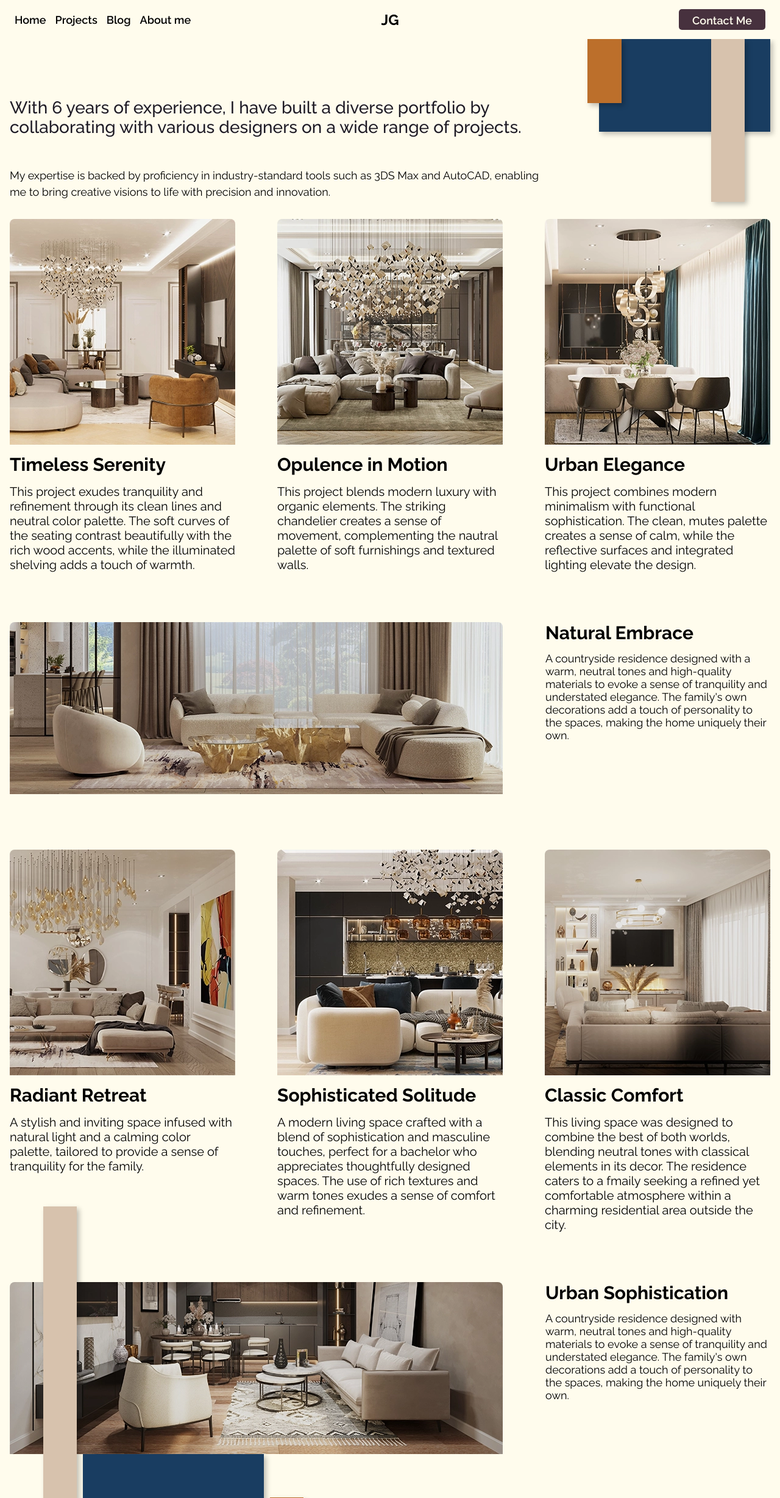
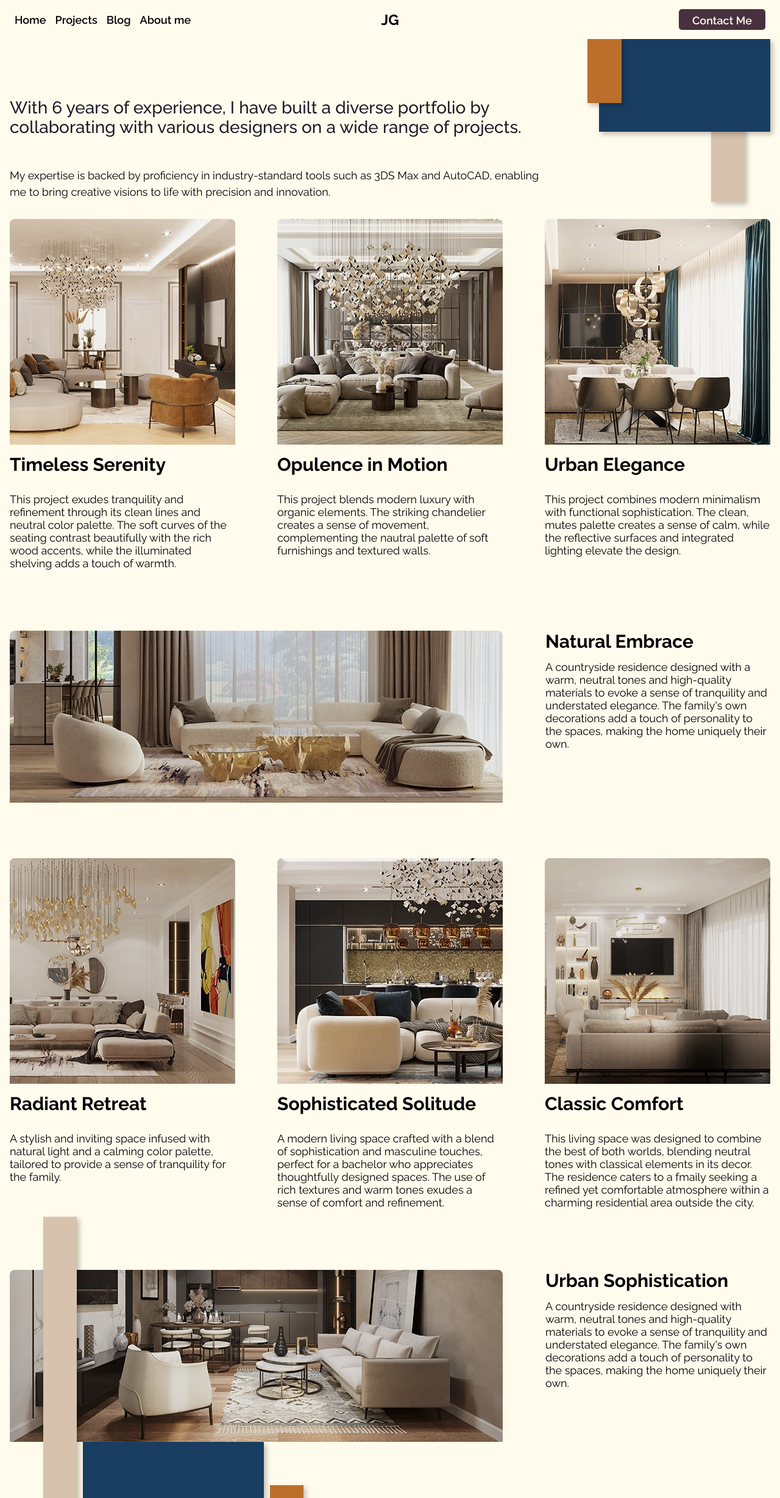
Before and after one commit to Laelys/portofolio_project, a React (Vite) app: page /projects in a window 1280 px wide. Shown: the top 2456 px of the page at 61% size. Built offline with nearby package versions, Linux system fonts and the light colour scheme.

Commit message:
optimised the CSS for projectscomponent

```diff
--- a/src/styling/projects.css
+++ b/src/styling/projects.css
@@ -11,8 +11,7 @@
   display: flex;
   flex-direction: column;
   margin: 0 auto;
-  padding: 0 96px;
-  padding-bottom: 140px;
+  padding: 0 96px 140px;
   box-sizing: border-box;
   align-items: flex-start;
   position: relative;
@@ -23,10 +22,10 @@
   font-weight: 500;
   font-size: 28px;
   color: #1e1b26;
-  margin-top: 97px;
-  margin-bottom: 0;
+  margin: 97px 0 0 0;
   line-height: 32px;
 }
+
 .projects {
   font-size: 18px;
   text-align: center;
@@ -44,8 +43,7 @@
 .projects__description {
   font-size: 18px;
   font-weight: 400;
-  margin-top: 49px;
-  margin-bottom: 31px;
+  margin: 49px 0 31px 0;
   line-height: 27px;
 }
 
@@ -65,16 +63,18 @@
   border-radius: 8px 8px 0 0;
 }
 
-.project__card__title {
+.project__card__title,
+.project__card__horizontal__title {
   font-weight: 700;
   font-size: 30px;
   margin: 0;
 }
 
-.project__card__description {
-  font-size: 20px;
+.project__card__description,
+.project__card__horizontal__description {
+  font-size: 18px;
   font-weight: 400;
-  margin: 0;
+  margin-top: 14px;
 }
 
 .projects__row {
@@ -86,7 +86,6 @@
 
 .project__card__horizontal {
   width: 100%;
-
   display: flex;
   flex-direction: row;
   align-items: flex-start;
@@ -108,88 +107,73 @@
   justify-content: center;
 }
 
-.project__card__horizontal__title {
-  font-weight: 700;
-  font-size: 30px;
-  margin: 0;
+.projects__graphics {
+  position: absolute;
+  right: 0;
+  top: 0;
 }
 
-.project__card__horizontal__description {
-  font-size: 18px;
-  font-weight: 400;
-  margin-top: 14px;
-}
-
-.projects__graphics {
+.projects__rectangle__first,
+.projects__rectangle__second,
+.projects__rectangle__third {
   position: absolute;
-  right: 0px;
-  top: 0px;
+  box-shadow: 4px 4px 8px 0px #00000040;
+  z-index: 1;
 }
 
 .projects__rectangle__first {
-  position: absolute;
   right: 138px;
   width: 55px;
   height: 267px;
   background-color: #d7c2ad;
+}
+
+.projects__rectangle__second {
+  right: 96px;
+  width: 281px;
+  height: 152px;
+  background-color: #193d61;
+}
+
+.projects__rectangle__third {
+  right: 340px;
+  width: 56px;
+  height: 105px;
+  background-color: #bc6f2b;
+}
+
+.projects__graphics__bottom {
+  position: absolute;
+  left: 0;
+  bottom: 0;
+}
+
+.projects__rectangle__first__bottom,
+.projects__rectangle__second__bottom,
+.projects__rectangle__third__bottom {
+  position: absolute;
+  bottom: 0;
   box-shadow: 4px 4px 8px 0px #00000040;
   z-index: 1;
 }
 
-.projects__rectangle__second {
-  position: absolute;
-  right: 96px;
-  width: 281px;
-  height: 152px;
-  background-color: #193d61;
-  box-shadow: 4px 4px 8px 0px #00000040;
-}
-
-.projects__rectangle__third {
-  position: absolute;
-  right: 340px;
-  width: 56px;
-  height: 105px;
-  background-color: #bc6f2b;
-  box-shadow: 4px 4px 8px 0px #00000040;
-  z-index: 1;
-}
-
-.projects__graphics__bottom {
-  position: absolute;
-  left: 0px;
-  bottom: 0px;
-}
-
 .projects__rectangle__first__bottom {
-  position: absolute;
   left: 151px;
-  bottom: 0px;
   width: 55px;
-  height: 637px;
+  height: 600px;
   background-color: #d7c2ad;
-  box-shadow: 4px 4px 8px 0px #00000040;
-  z-index: 1;
 }
 
 .projects__rectangle__second__bottom {
-  position: absolute;
   left: 216px;
-  bottom: 0px;
   width: 297px;
   height: 231px;
   background-color: #193d61;
-  box-shadow: 4px 4px 8px 0px #00000040;
-  z-index: 1;
 }
 
 .projects__rectangle__third__bottom {
-  position: absolute;
   left: 523px;
-  bottom: 0px;
   width: 55px;
   height: 160px;
   background-color: #bc6f2b;
-  box-shadow: 4px 4px 8px 0px #00000040;
-  z-index: 1;
 }
```
